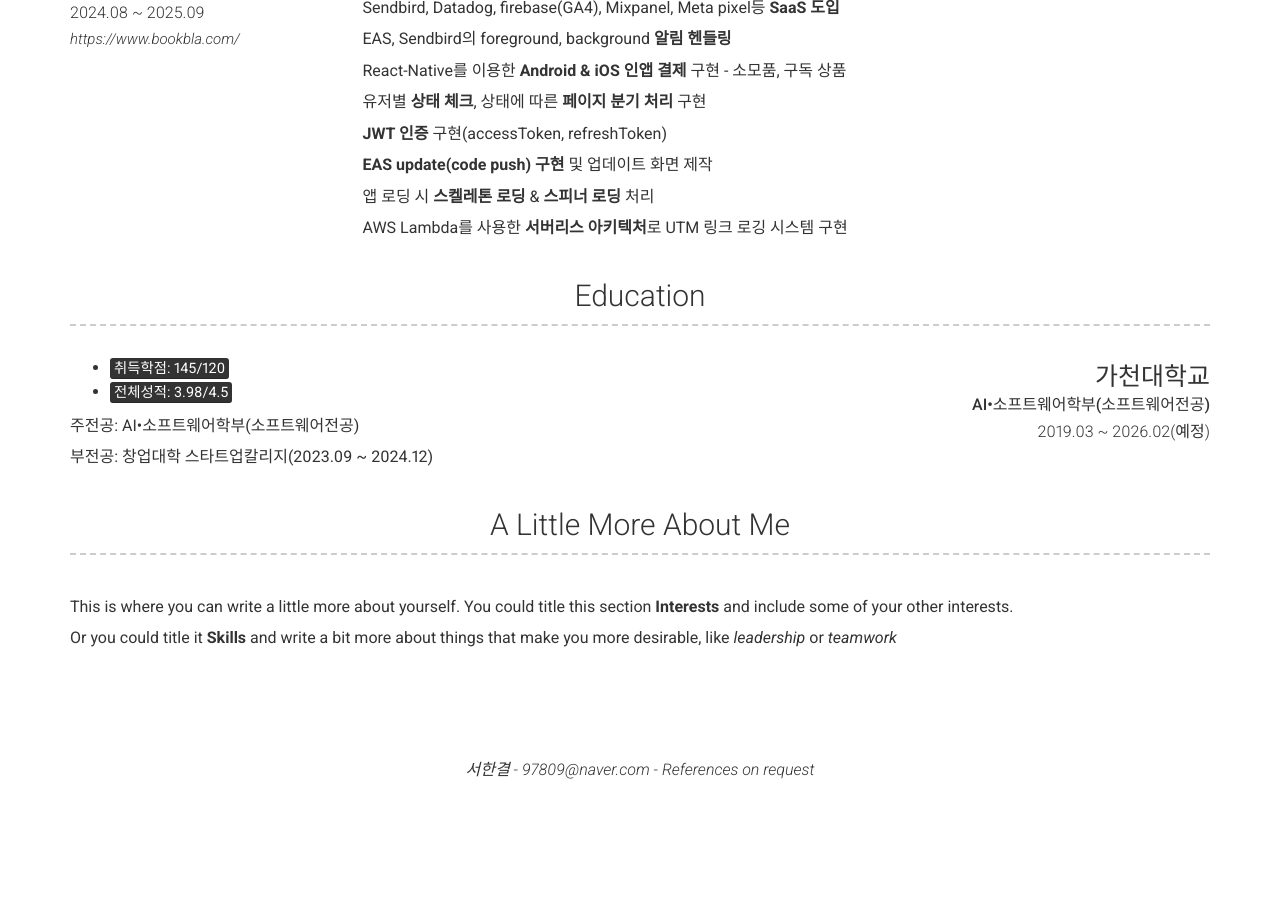
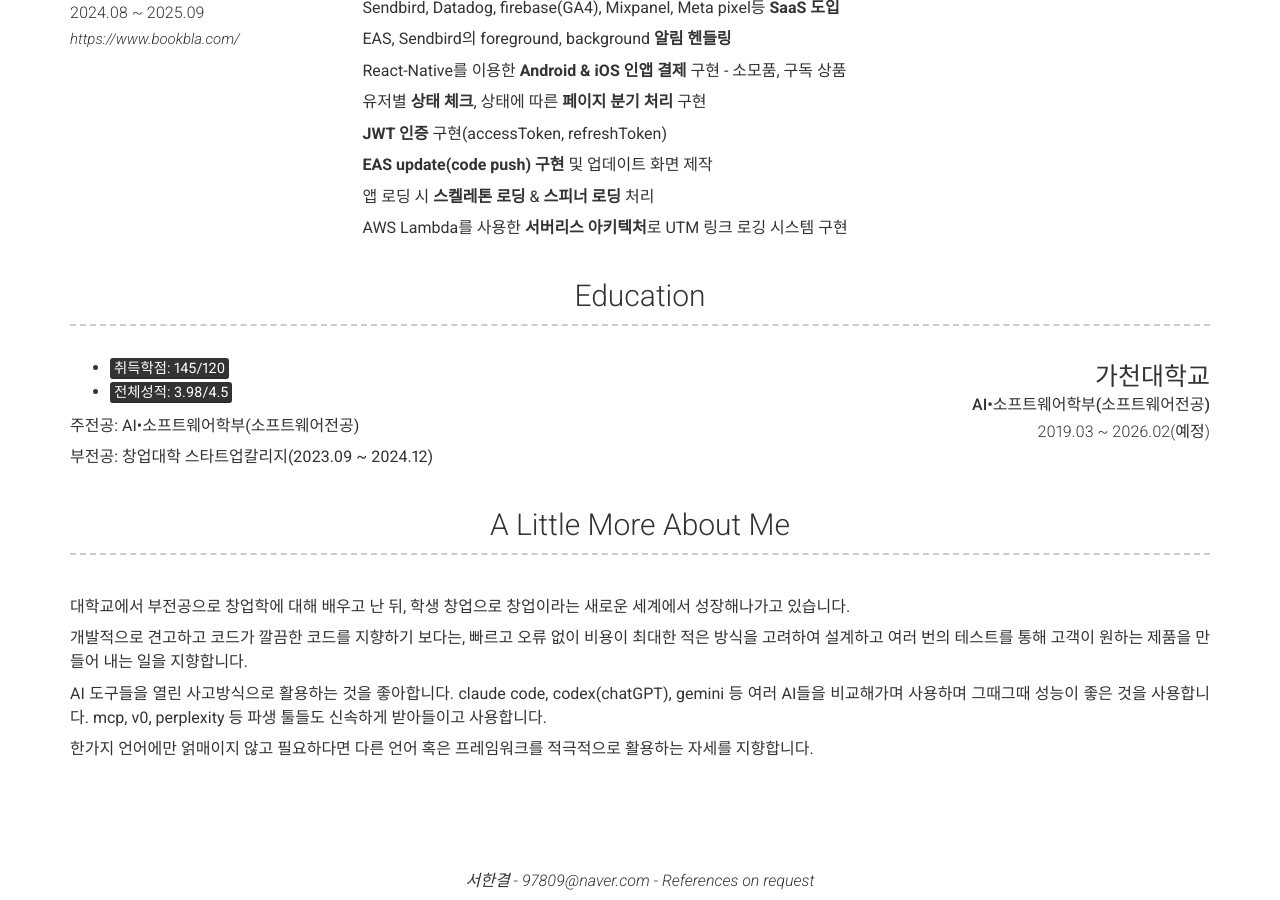
Before and after one commit to Hangyeol-SSeo/Hangyeol-SSeo.github.io, a Jekyll site: the page built from index.md, in a window 1280 px wide and 900 px high, scrolled down 1810 px. Built offline with Jekyll 4.4.1, drawn with Linux system fonts in a browser that asks for light colours; nearby versions of some CDN libraries; before the commit the page ends 2599 px from its top, so only the background shows below that.

Commit message:
A Little More About Me 작성

```diff
--- a/_config.yml
+++ b/_config.yml
@@ -184,9 +184,13 @@
   - title: A Little More About Me
     layout: text
     content: | # this will include new lines to allow paragraphs
-      This is where you can write a little more about yourself. You could title this section **Interests** and include some of your other interests.
+      대학교에서 부전공으로 창업학에 대해 배우고 난 뒤, 학생 창업으로 창업이라는 새로운 세계에서 성장해나가고 있습니다.
 
-      Or you could title it **Skills** and write a bit more about things that make you more desirable, like *leadership* or *teamwork*
+      개발적으로 견고하고 코드가 깔끔한 코드를 지향하기 보다는, 빠르고 오류 없이 비용이 최대한 적은 방식을 고려하여 설계하고 여러 번의 테스트를 통해 고객이 원하는 제품을 만들어 내는 일을 지향합니다.
+
+      AI 도구들을 열린 사고방식으로 활용하는 것을 좋아합니다. claude code, codex(chatGPT), gemini 등 여러 AI들을 비교해가며 사용하며 그때그때 성능이 좋은 것을 사용합니다. mcp, v0, perplexity 등 파생 툴들도 신속하게 받아들이고 사용합니다.
+
+      한가지 언어에만 얽매이지 않고 필요하다면 다른 언어 혹은 프레임워크를 적극적으로 활용하는 자세를 지향합니다.
 
 # Footer
 footer_show_references: true
```
